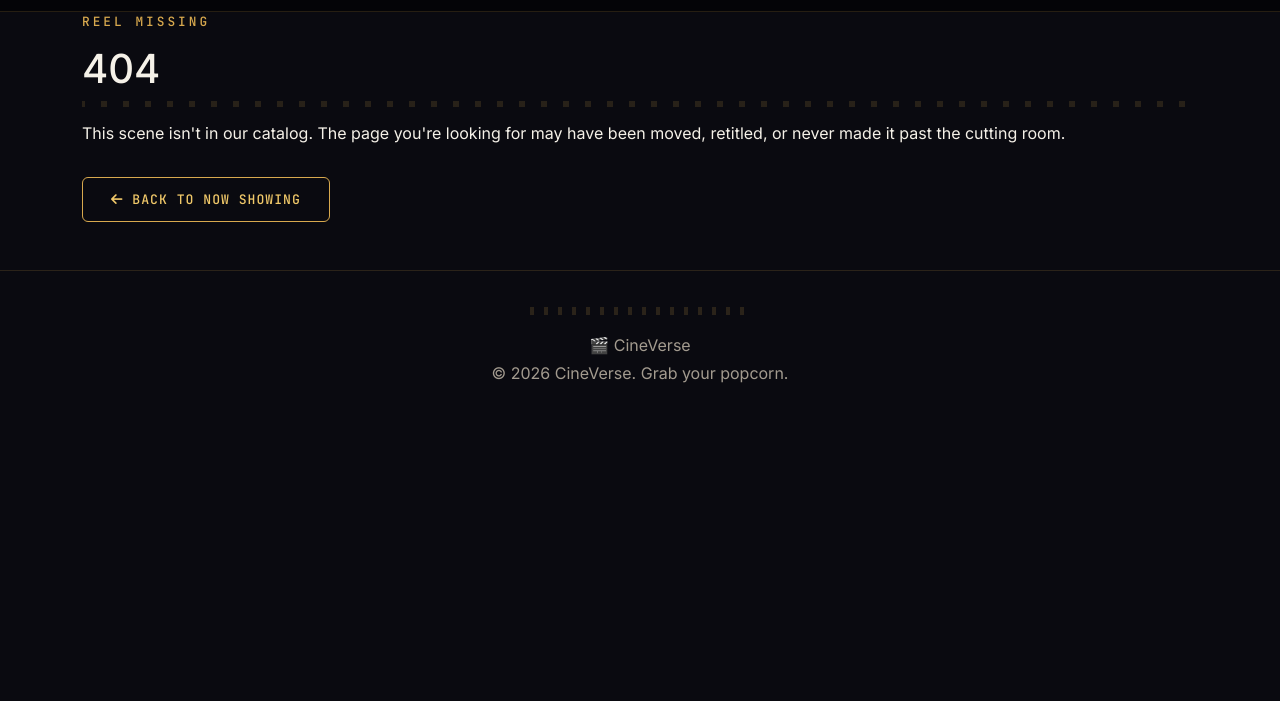
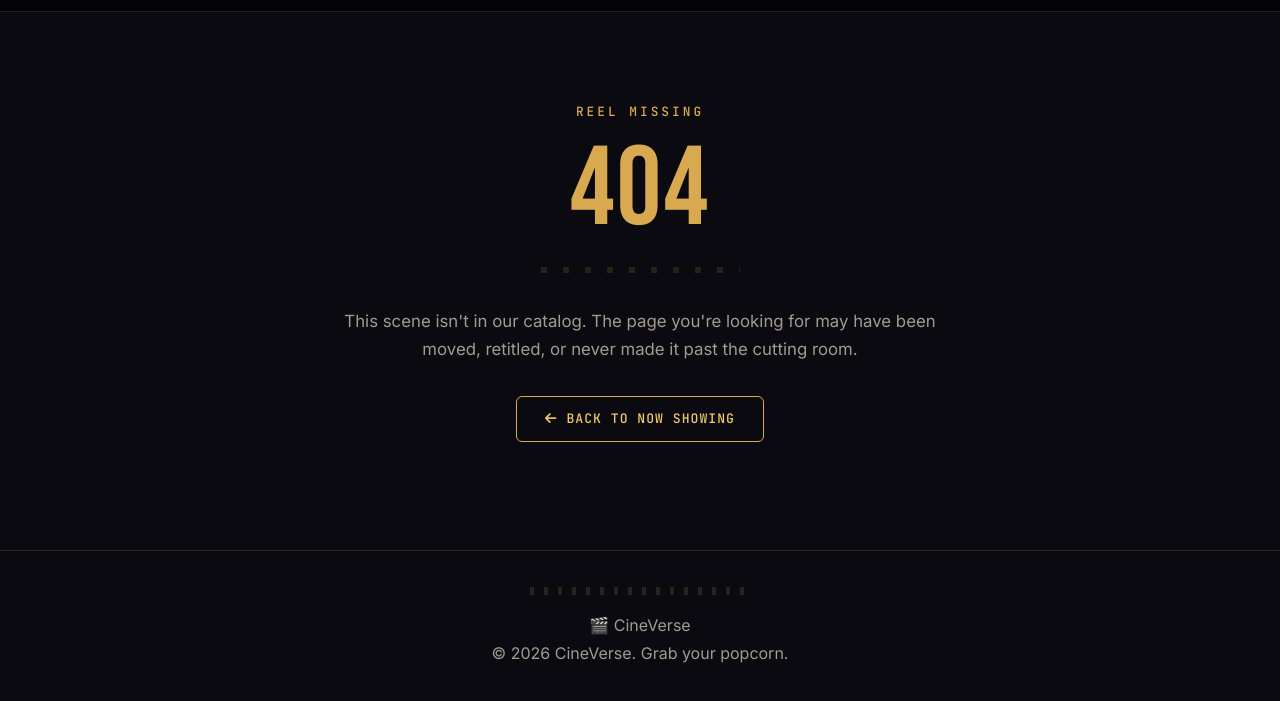
Before and after one commit to shajithjosephsebastian/CineVerse, a plain HTML site: page 404.html in a window 1280 px wide. Shown: the part 77-778 px from the top of the page. Drawn offline with nearby package versions, Linux system fonts and the light colour scheme.

Commit message:
Enhance styles for rating badge and not found page
Added styles for unreleased rating badge and 404 page.

```diff
--- a/css/style.css
+++ b/css/style.css
@@ -368,6 +368,12 @@ a{
     display:flex;
     align-items:center;
     gap:4px;
+}
+.rating-badge.rating-badge-unreleased{
+    background:var(--surface-light);
+    color:var(--text-muted);
+    border:1px solid var(--border);
+    font-weight:500;
 }
 .watchlist-btn{
     position:absolute;
@@ -817,6 +823,42 @@ footer p:first-child{
 }
 
 /* ==========================
+   404 Page
+========================== */
+.not-found-page{
+    text-align:center;
+    padding:90px 20px 60px;
+    max-width:640px;
+    margin:0 auto;
+}
+.not-found-code{
+    font-family:var(--font-display);
+    font-size:7rem;
+    line-height:1;
+    color:var(--gold);
+    letter-spacing:2px;
+    margin-top:10px;
+}
+.not-found-divider{
+    max-width:200px;
+    margin:20px auto 26px;
+}
+.not-found-message{
+    color:var(--text-muted);
+    font-size:1.05rem;
+    line-height:1.7;
+}
+
+@media(max-width:768px){
+    .not-found-code{
+        font-size:4.5rem;
+    }
+    .not-found-page{
+        padding:60px 20px 40px;
+    }
+}
+
+/* ==========================
    Responsive
 ========================== */
 @media(max-width:768px){
```
